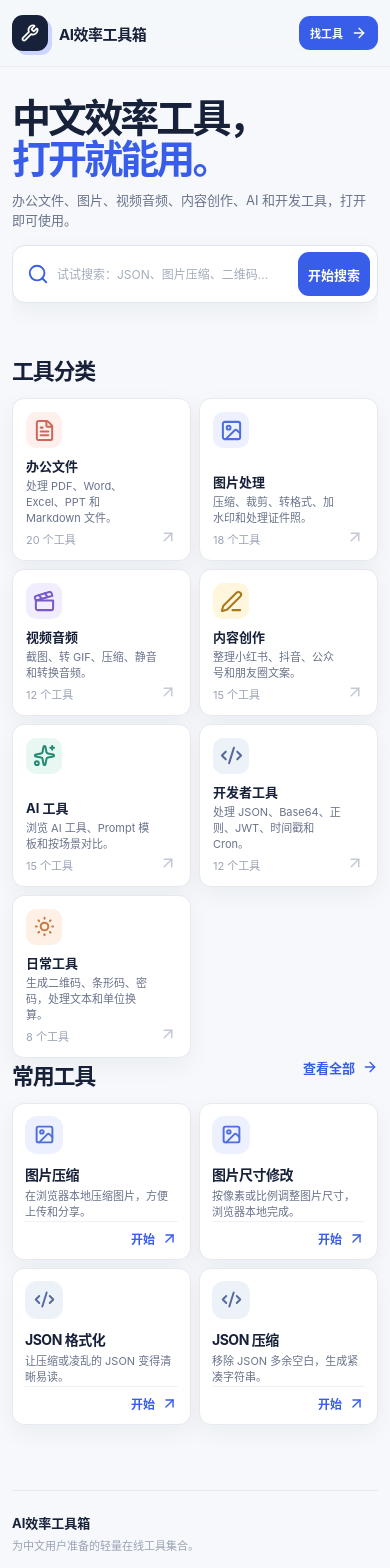
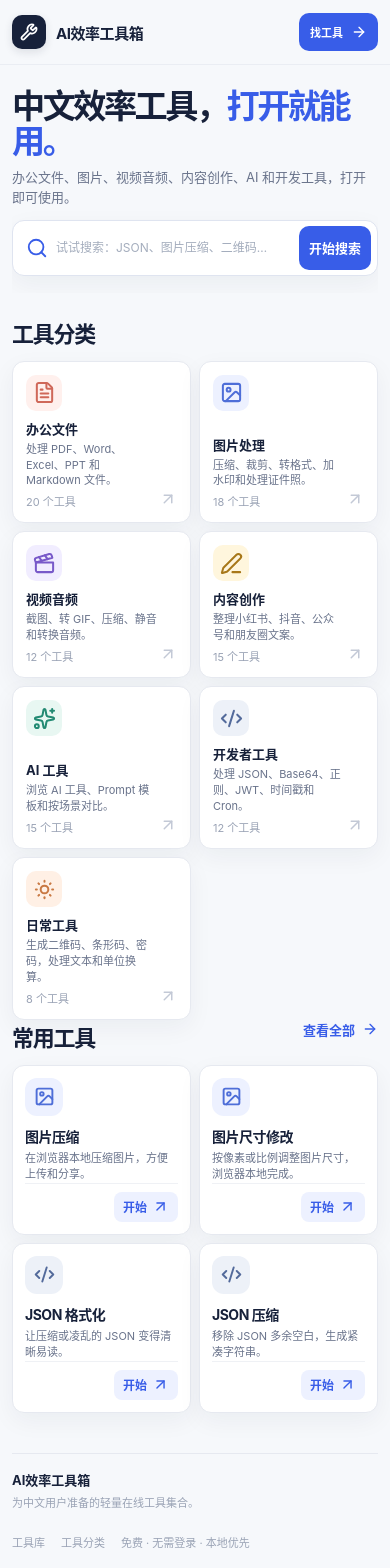
Before and after one commit to hyggemonster-star/toolswebsite, a Next.js app: page / in a window 390 px wide. Shown: the top 1568 px of the page. Built offline with nearby package versions, Linux system fonts and the light colour scheme; no server answers.

Commit message:
refine navigation and visual system alignment

```diff
--- a/src/app/categories/[category]/page.tsx
+++ b/src/app/categories/[category]/page.tsx
@@ -20,5 +20,5 @@ export default async function CategoryPage({ params }: { params: Promise<{ categ
   if (!category) notFound();
   const categoryTools = getToolsByCategory(category.id as ToolCategory);
 
-  return <main className="listing-page container"><div className="page-heading category-heading"><p className="eyebrow"><span className="eyebrow-dot" /> 工具分类</p><h1>{category.name}</h1><p>{category.description} 共 {categoryTools.length} 个工具。</p></div><ToolBrowser initialCategory={category.id} mode="category" tools={categoryTools} /></main>;
+  return <main className="listing-page container"><div className="page-heading category-heading"><h1>{category.name}</h1><p>{category.description} · {categoryTools.length} 个工具</p></div><ToolBrowser initialCategory={category.id} mode="category" tools={categoryTools} /></main>;
 }
--- a/src/app/globals.css
+++ b/src/app/globals.css
@@ -33,13 +33,13 @@ img { display: block; max-width: 100%; }
 
 .container { width: min(1180px, calc(100% - 48px)); margin: 0 auto; }
 .sr-only { position: absolute; width: 1px; height: 1px; padding: 0; margin: -1px; overflow: hidden; clip: rect(0, 0, 0, 0); white-space: nowrap; border: 0; }
-.site-main { padding-bottom: 88px; }
+.site-main { padding-bottom: 56px; }
 
 /* Shared chrome */
-.site-header { position: sticky; top: 0; z-index: 10; border-bottom: 1px solid rgba(230, 233, 240, 0.9); background: rgba(246, 248, 251, 0.9); backdrop-filter: blur(16px); }
-.header-inner { min-height: 72px; display: flex; align-items: center; justify-content: space-between; gap: 24px; }
-.brand { display: inline-flex; align-items: center; gap: 11px; min-width: max-content; }
-.brand-mark { width: 36px; height: 36px; display: grid; place-items: center; color: var(--surface); border-radius: 11px; background: var(--ink); box-shadow: 4px 4px 0 #cbd5ff; }
+.site-header { position: sticky; top: 0; z-index: 10; border-bottom: 1px solid rgba(230, 233, 240, 0.72); background: rgba(246, 248, 251, 0.96); backdrop-filter: blur(16px); }
+.header-inner { min-height: 68px; display: flex; align-items: center; justify-content: space-between; gap: 16px; }
+.brand { display: inline-flex; align-items: center; gap: 10px; min-width: max-content; }
+.brand-mark { width: 34px; height: 34px; display: grid; place-items: center; color: var(--surface); border-radius: 10px; background: var(--ink); box-shadow: 0 3px 8px rgba(23, 33, 58, 0.12); }
 .brand > span:last-child { display: grid; gap: 2px; }
 .brand strong { font-size: 15px; letter-spacing: -0.03em; }
 .brand small { color: var(--faint); font-size: 10px; font-weight: 700; letter-spacing: 0.12em; text-transform: uppercase; }
@@ -47,7 +47,7 @@ img { display: block; max-width: 100%; }
 .main-nav a { transition: color 160ms ease; }
 .main-nav a:hover { color: var(--accent); }
 .header-action, .primary-button { display: inline-flex; align-items: center; justify-content: center; gap: 8px; color: var(--surface); background: var(--accent); border-radius: 11px; font-size: 13px; font-weight: 800; transition: transform 160ms ease, background 160ms ease, box-shadow 160ms ease; }
-.header-action { padding: 11px 15px; }
+.header-action { min-height: 38px; padding: 0 13px; border-radius: 10px; }
 .header-action:hover, .primary-button:hover { background: var(--accent-dark); transform: translateY(-2px); box-shadow: 0 9px 18px rgba(56, 93, 232, 0.2); }
 .eyebrow, .section-kicker, .workspace-label { color: var(--signal-dark); font-size: 11px; font-weight: 800; letter-spacing: 0.1em; text-transform: uppercase; }
 .eyebrow { display: inline-flex; align-items: center; gap: 8px; margin-bottom: 18px; }
@@ -60,19 +60,19 @@ img { display: block; max-width: 100%; }
 .text-link:hover { color: var(--accent-dark); }
 
 /* Home: one clear action, then proof and discovery */
-.hero-section { position: relative; min-height: 0; display: block; padding: 28px 0 14px; overflow: hidden; }
+.hero-section { position: relative; min-height: 0; display: block; padding: 22px 0 10px; overflow: hidden; }
 .hero-section::before, .hero-section::after { display: none; }
 .hero-copy { position: relative; z-index: 1; max-width: 820px; }
 .hero-copy h1, .page-heading h1 { max-width: 720px; line-height: 1.06; letter-spacing: -0.075em; }
-.hero-copy h1 { font-size: clamp(38px, 4.6vw, 58px); }
+.hero-copy h1 { max-width: none; font-size: clamp(34px, 3.8vw, 50px); }
 .page-heading h1 { font-size: clamp(30px, 3.6vw, 42px); }
 .hero-copy h1 span, .page-heading h1 span { color: var(--accent); }
-.hero-description { max-width: 720px; margin: 12px 0 16px; color: var(--muted); font-size: 14px; line-height: 1.55; }
-.hero-search { width: min(100%, 720px); min-height: 56px; display: flex; align-items: center; gap: 13px; padding: 7px 8px 7px 17px; border: 1px solid #dfe4f0; border-radius: 14px; background: var(--surface); box-shadow: var(--shadow-sm); }
+.hero-description { max-width: 720px; margin: 8px 0 13px; color: var(--muted); font-size: 13px; line-height: 1.5; }
+.hero-search { width: min(100%, 720px); min-height: 52px; display: flex; align-items: center; gap: 12px; padding: 6px 7px 6px 15px; border: 1px solid #dfe4f0; border-radius: 13px; background: var(--surface); box-shadow: var(--shadow-sm); }
 .hero-search > svg { flex: 0 0 auto; color: var(--accent); }
 .hero-search input { min-width: 0; flex: 1; border: 0; outline: 0; color: var(--ink); background: transparent; font-size: 15px; }
 .hero-search input::placeholder { color: #a4adbd; }
-.hero-search button { min-height: 48px; display: inline-flex; align-items: center; gap: 7px; padding: 0 17px; color: var(--surface); background: var(--accent); border-radius: 11px; font-size: 13px; font-weight: 800; transition: background 160ms ease, transform 160ms ease; }
+.hero-search button { min-height: 42px; display: inline-flex; align-items: center; gap: 7px; padding: 0 15px; color: var(--surface); background: var(--accent); border-radius: 10px; font-size: 13px; font-weight: 800; transition: background 160ms ease, transform 160ms ease; }
 .hero-search button:hover { background: var(--accent-dark); transform: translateY(-1px); }
 .search-suggestions { display: flex; align-items: center; flex-wrap: wrap; gap: 9px; margin-top: 13px; color: var(--faint); font-size: 11px; }
 .search-suggestions button { padding: 5px 9px; color: var(--muted); border: 1px solid #e2e6ef; border-radius: 99px; background: rgba(255, 255, 255, 0.6); font-size: 11px; transition: border 160ms ease, color 160ms ease, background 160ms ease; }
@@ -119,7 +119,7 @@ img { display: block; max-width: 100%; }
 
 /* Tool cards deliberately expose only the decision-making information. */
 .tool-grid { display: grid; grid-template-columns: repeat(4, minmax(0, 1fr)); gap: 10px; }
-.tool-card { min-width: 0; min-height: 154px; display: flex; flex-direction: column; padding: 12px; border: 1px solid var(--line); border-radius: 12px; background: var(--surface); box-shadow: var(--shadow-sm); transition: transform 180ms ease, box-shadow 180ms ease, border-color 180ms ease; }
+.tool-card { min-width: 0; min-height: 148px; display: flex; flex-direction: column; padding: 12px; border: 1px solid var(--line); border-radius: 12px; background: var(--surface); box-shadow: var(--shadow-sm); transition: transform 180ms ease, box-shadow 180ms ease, border-color 180ms ease; }
 .tool-card:hover { transform: translateY(-2px); border-color: #d4dbea; box-shadow: var(--shadow-sm); }
 .tool-card-top { display: flex; align-items: center; justify-content: space-between; gap: 10px; }
 .tool-icon, .detail-icon { display: grid; place-items: center; border-radius: 12px; }
@@ -139,9 +139,9 @@ img { display: block; max-width: 100%; }
 .tool-description { display: -webkit-box; overflow: hidden; color: var(--muted); font-size: 11px; line-height: 1.5; -webkit-box-orient: vertical; -webkit-line-clamp: 2; }
 .tool-card-footer { display: flex; align-items: center; justify-content: flex-end; gap: 10px; margin-top: auto; padding-top: 8px; border-top: 1px solid #eff1f5; }
 .tool-card-footer > span { color: var(--faint); font-size: 10px; }
-.tool-use { display: inline-flex; align-items: center; gap: 6px; color: var(--accent); font-size: 12px; font-weight: 800; }
+.tool-use { min-height: 30px; display: inline-flex; align-items: center; gap: 5px; padding: 0 9px; color: var(--accent); border-radius: 8px; background: var(--accent-soft); font-size: 12px; font-weight: 800; }
 .tool-use svg { transition: transform 160ms ease; }
-.tool-use:hover { color: var(--accent-dark); }
+.tool-use:hover { color: var(--accent-dark); background: #e4eaff; }
 .tool-use:hover svg { transform: translate(2px, -2px); }
 .empty-state { display: grid; justify-items: center; gap: 8px; padding: 66px 20px; border: 1px dashed #d5dbe7; border-radius: 17px; background: var(--surface); text-align: center; }
 .empty-state span { font-size: 28px; }
@@ -160,7 +160,7 @@ img { display: block; max-width: 100%; }
 .why-list strong { font-size: 14px; }
 .why-list p { margin-top: 6px; color: #aeb7cb; font-size: 11px; line-height: 1.65; }
 
-.site-footer { display: flex; align-items: end; justify-content: space-between; gap: 24px; margin-top: 62px; padding-top: 22px; border-top: 1px solid var(--line); color: var(--faint); font-size: 11px; }
+.site-footer { display: flex; align-items: end; justify-content: space-between; gap: 24px; margin-top: 38px; padding-top: 16px; border-top: 1px solid var(--line); color: var(--faint); font-size: 11px; }
 .site-footer > div { display: grid; gap: 5px; }
 .site-footer strong { color: var(--ink); font-size: 13px; }
 .site-footer nav { display: flex; align-items: center; flex-wrap: wrap; justify-content: flex-end; gap: 18px; }
@@ -173,8 +173,9 @@ img { display: block; max-width: 100%; }
 .tools-heading-row { display: flex; align-items: center; justify-content: space-between; gap: 18px; }
 .tools-live-count { flex: 0 0 auto; padding: 6px 9px; color: var(--success); border: 1px solid #cfeee3; border-radius: 8px; background: var(--success-soft); font-size: 11px; font-weight: 800; }
 .page-heading > p:last-child { max-width: 640px; margin-top: 10px; color: var(--muted); font-size: 13px; line-height: 1.6; }
-.category-heading { padding-bottom: 26px; }
-.category-heading h1 { font-size: clamp(36px, 5vw, 56px); }
+.category-heading { padding-bottom: 16px; }
+.category-heading h1 { font-size: clamp(30px, 3.6vw, 42px); }
+.category-heading > p:last-child { margin-top: 8px; color: var(--muted); font-size: 13px; line-height: 1.6; }
 .toolkit-section { margin-bottom: 70px; }
 .toolkit-grid { display: grid; grid-template-columns: repeat(3, minmax(0, 1fr)); gap: 13px; }
 .toolkit-card { min-width: 0; display: grid; grid-template-rows: auto 1fr auto; gap: 19px; padding: 20px; border: 1px solid var(--line); border-radius: 17px; background: var(--surface); box-shadow: var(--shadow-sm); transition: transform 180ms ease, box-shadow 180ms ease, border-color 180ms ease; }
@@ -191,11 +192,11 @@ img { display: block; max-width: 100%; }
 .toolkit-link:hover { color: var(--accent); border-color: #cbd6f7; background: var(--accent-soft); }
 .toolkit-link:hover svg { color: var(--accent); }
 .browser-shell { padding-top: 0; }
-.browser-toolbar { display: flex; align-items: center; justify-content: space-between; gap: 18px; margin-bottom: 12px; }
+.browser-toolbar { display: flex; align-items: center; justify-content: flex-start; gap: 18px; margin-bottom: 12px; }
 .search-field { display: flex; align-items: center; gap: 10px; height: 46px; padding: 0 13px; border: 1px solid var(--line); border-radius: 11px; background: var(--surface); }
 .search-field:focus-within { border-color: #b8c7fb; box-shadow: 0 0 0 4px rgba(56, 93, 232, 0.09); }
 .search-field svg { flex: 0 0 auto; color: var(--accent); }
-.compact-search { width: min(100%, 500px); }
+.compact-search { width: min(100%, 560px); }
 .search-field input { min-width: 0; flex: 1; border: 0; outline: 0; color: var(--ink); background: transparent; font-size: 14px; }
 .search-field input::placeholder { color: var(--faint); }
 .search-field button { display: grid; place-items: center; color: var(--faint); background: transparent; }
@@ -207,20 +208,21 @@ img { display: block; max-width: 100%; }
 .filter-chip:hover, .filter-chip.active, .unit-group-tabs button:hover, .unit-group-tabs button.active { color: var(--surface); border-color: var(--ink); background: var(--ink); }
 
 /* Tools workspace: categories stay visible while the result area remains compact. */
-.tool-library-layout { display: grid; grid-template-columns: 158px minmax(0, 1fr); align-items: start; gap: 16px; }
-.tool-category-sidebar { position: sticky; top: 86px; padding: 8px 6px; border: 1px solid var(--line); border-radius: 11px; background: rgba(255, 255, 255, 0.78); box-shadow: none; }
-.tool-category-sidebar-heading { padding: 2px 7px 8px; }
+.tool-library-layout { display: grid; grid-template-columns: 152px minmax(0, 1fr); align-items: start; gap: 14px; }
+.tool-category-sidebar { position: sticky; top: 86px; padding: 4px 0; border: 0; border-radius: 0; background: transparent; box-shadow: none; }
+.tool-category-sidebar-heading { padding: 3px 6px 7px; }
 .tool-category-sidebar-heading .section-kicker { margin-bottom: 5px; }
-.tool-category-sidebar-heading h2 { font-size: 14px; letter-spacing: -0.045em; }
+.tool-category-sidebar-heading h2 { font-size: 13px; letter-spacing: -0.045em; }
 .tool-category-nav { display: grid; gap: 2px; }
-.tool-category-nav-item { width: 100%; display: flex; align-items: center; gap: 8px; padding: 8px 7px; color: var(--muted); border-radius: 8px; background: transparent; font-size: 11px; font-weight: 700; text-align: left; transition: color 160ms ease, background 160ms ease; }
+.tool-category-nav-item { width: 100%; display: flex; align-items: center; gap: 7px; padding: 7px 6px; color: var(--muted); border-radius: 7px; background: transparent; font-size: 11px; font-weight: 700; text-align: left; transition: color 160ms ease, background 160ms ease; }
 .tool-category-nav-item svg { flex: 0 0 auto; color: var(--faint); }
+.tool-category-nav-item svg { width: 14px; height: 14px; }
 .tool-category-nav-item:hover { color: var(--ink); background: var(--surface-soft); }
 .tool-category-nav-item.active { color: var(--accent); background: var(--accent-soft); }
 .tool-category-nav-item.active svg { color: var(--accent); }
 .tool-category-toolkit-link { display: flex; align-items: center; justify-content: space-between; gap: 8px; margin: 12px 6px 1px; padding: 10px 8px 2px; color: var(--accent); border-top: 1px solid var(--line); font-size: 11px; font-weight: 800; }
 .tool-category-toolkit-link span { color: var(--faint); font-size: 14px; }
-.tool-browser-content { min-width: 0; }
+.tool-browser-content { width: min(100%, 980px); min-width: 0; margin-inline: auto; }
 .browser-content-heading { display: flex; align-items: end; justify-content: space-between; gap: 20px; margin-bottom: 12px; }
 .browser-content-heading .section-kicker { margin-bottom: 6px; }
 .browser-content-heading h2 { font-size: clamp(20px, 2.4vw, 27px); letter-spacing: -0.06em; }
@@ -237,23 +239,23 @@ img { display: block; max-width: 100%; }
 .capability-strip strong { color: var(--ink); font-size: 11px; }
 
 /* Tool detail: the operation area is intentionally the visual anchor. */
-.detail-page { width: min(100% - 48px, 1020px); padding-top: 32px; padding-bottom: 72px; }
+.detail-page { width: min(100% - 48px, 980px); padding-top: 24px; padding-bottom: 56px; }
 .back-link { display: inline-flex; align-items: center; gap: 7px; color: var(--muted); font-size: 13px; }
 .back-link:hover { color: var(--accent); }
-.detail-intro { display: grid; justify-items: center; gap: 15px; padding: 34px 0 25px; text-align: center; }
-.detail-icon { width: 62px; height: 62px; flex: 0 0 auto; border-radius: 17px; }
+.detail-intro { display: grid; justify-items: center; gap: 12px; padding: 24px 0 19px; text-align: center; }
+.detail-icon { width: 58px; height: 58px; flex: 0 0 auto; border-radius: 15px; }
 .detail-copy { max-width: 780px; }
 .detail-meta { display: flex; align-items: center; justify-content: center; flex-wrap: wrap; gap: 8px; color: var(--faint); font-size: 12px; }
 .status-pill { display: inline-flex; align-items: center; gap: 5px; padding: 5px 8px; border-radius: 7px; font-size: 10px; font-weight: 800; }
 .status-pill.status-live { color: var(--success); background: var(--success-soft); }
 .status-pill.status-soon { color: var(--warning); background: var(--warning-soft); }
 .detail-meta .status-pill { margin-left: 5px; }
-.detail-copy h1 { margin-top: 10px; font-size: clamp(32px, 4vw, 49px); letter-spacing: -0.07em; }
-.detail-copy > p { max-width: 710px; margin: 13px auto 0; color: var(--muted); font-size: 15px; line-height: 1.7; }
-.detail-actions { display: flex; justify-content: center; flex-wrap: wrap; gap: 9px; margin-top: 16px; }
+.detail-copy h1 { margin-top: 8px; font-size: clamp(30px, 3.5vw, 44px); letter-spacing: -0.07em; }
+.detail-copy > p { max-width: 710px; margin: 10px auto 0; color: var(--muted); font-size: 14px; line-height: 1.6; }
+.detail-actions { display: flex; justify-content: center; flex-wrap: wrap; gap: 9px; margin-top: 12px; }
 .detail-action-button { min-height: 38px; padding: 0 13px; }
 .detail-action-button[aria-pressed="true"] { color: var(--accent); border-color: #b9c8f4; background: var(--accent-soft); }
-.workspace-card { padding: 27px; border: 1px solid var(--line); border-radius: 20px; background: var(--surface); box-shadow: var(--shadow-md); }
+.workspace-card { padding: 22px; border: 1px solid var(--line); border-radius: 16px; background: var(--surface); box-shadow: var(--shadow-sm); }
 .workspace-heading { display: flex; align-items: flex-start; justify-content: center; gap: 20px; margin-bottom: 19px; text-align: center; }
 .workspace-label { margin-bottom: 7px; color: var(--signal-dark); font-size: 10px; letter-spacing: 0.09em; }
 .workspace-heading h2 { font-size: 21px; letter-spacing: -0.045em; }
@@ -722,10 +724,19 @@ img { display: block; max-width: 100%; }
 .faq-item[open] summary svg { transform: rotate(180deg); }
 .faq-item > p { max-width: 740px; padding: 0 19px 18px; color: var(--muted); font-size: 13px; line-height: 1.75; }
 
+@media (min-width: 1021px) {
+  .category-grid { grid-template-columns: repeat(12, minmax(0, 1fr)); }
+  .category-grid .category-card { grid-column: span 3; }
+  .category-grid .category-card:nth-child(5) { grid-column-start: 2; }
+  .category-grid .category-card:nth-child(6) { grid-column-start: 5; }
+  .category-grid .category-card:nth-child(7) { grid-column-start: 8; }
+}
+
 @media (max-width: 1020px) {
   .hero-section { grid-template-columns: minmax(0, 1fr) 320px; gap: 38px; }
   .category-grid, .tool-grid, .toolkit-grid, .ai-directory-grid, .ai-comparison-grid { grid-template-columns: repeat(3, minmax(0, 1fr)); }
-  .tool-library-layout { grid-template-columns: 158px minmax(0, 1fr); gap: 16px; }
+  .tool-library-layout { grid-template-columns: 152px minmax(0, 1fr); gap: 14px; }
+  .tool-browser-content .tool-grid { grid-template-columns: repeat(3, minmax(0, 1fr)); }
   .why-section { gap: 36px; }
   .coming-soon-card { grid-template-columns: auto minmax(0, 1fr); }
   .compliance-note { grid-column: 1 / -1; }
@@ -733,19 +744,19 @@ img { display: block; max-width: 100%; }
 
 @media (max-width: 720px) {
   .container { width: min(100% - 30px, 560px); }
-  .header-inner { min-height: 66px; }
+  .header-inner { min-height: 64px; }
   .main-nav { display: none; }
   .header-action { padding: 9px 11px; font-size: 12px; }
-  .hero-section { display: block; min-height: 0; padding: 30px 0 22px; }
-  .hero-copy h1 { font-size: clamp(36px, 10vw, 48px); }
-  .hero-description { margin-top: 10px; margin-bottom: 14px; font-size: 13px; line-height: 1.6; }
-  .hero-search { min-height: 54px; padding: 6px 7px 6px 14px; border-radius: 13px; }
+  .hero-section { display: block; min-height: 0; padding: 24px 0 17px; }
+  .hero-copy h1 { max-width: 100%; font-size: clamp(32px, 8.5vw, 44px); }
+  .hero-description { margin-top: 8px; margin-bottom: 12px; font-size: 13px; line-height: 1.55; }
+  .hero-search { min-height: 52px; padding: 5px 6px 5px 13px; border-radius: 12px; }
   .hero-search button { min-height: 44px; padding: 0 12px; }
   .hero-search button svg { display: none; }
   .hero-search input { font-size: 13px; }
   .quick-start-panel { margin-top: 30px; padding: 20px; border-radius: 18px; }
   .quick-start-heading h2 { font-size: 20px; }
-  .home-section { padding-top: 28px; }
+  .home-section { padding-top: 23px; }
   .popular-section { padding-top: 0; }
   .section-heading { align-items: flex-start; margin-bottom: 13px; }
   .heading-note { display: none; }
@@ -753,7 +764,7 @@ img { display: block; max-width: 100%; }
   .category-card { min-height: 130px; padding: 13px; border-radius: 12px; }
   .category-card-copy strong { font-size: 13px; }
   .category-card-copy span { font-size: 11px; }
-  .tool-card { min-height: 148px; padding: 11px; border-radius: 12px; }
+  .tool-card { min-height: 142px; padding: 11px; border-radius: 12px; }
   .tool-card h3 { font-size: 14px; }
   .tool-description { font-size: 11px; }
   .tool-state { padding: 4px 6px; font-size: 9px; }
@@ -765,7 +776,7 @@ img { display: block; max-width: 100%; }
   .why-list > div { grid-template-columns: 34px minmax(0, 1fr); gap: 11px; }
   .why-list > div > span { grid-row: span 2; }
   .why-list p { margin-top: 4px; }
-  .site-footer { align-items: flex-start; flex-direction: column; margin-top: 65px; }
+  .site-footer { align-items: flex-start; flex-direction: column; margin-top: 40px; }
   .site-footer nav { justify-content: flex-start; gap: 10px 16px; }
   .listing-page { padding-top: 24px; padding-bottom: 48px; }
   .page-heading { padding-bottom: 14px; }
@@ -776,7 +787,7 @@ img { display: block; max-width: 100%; }
   .toolkit-grid { grid-template-columns: 1fr; }
   .toolkit-grid-compact { grid-auto-columns: 82%; grid-template-columns: none; }
   .tool-library-layout { display: block; }
-  .tool-category-sidebar { top: 66px; z-index: 5; display: flex; align-items: center; gap: 8px; margin-bottom: 12px; padding: 7px; overflow: hidden; border-radius: 11px; }
+  .tool-category-sidebar { top: 64px; z-index: 5; display: flex; align-items: center; gap: 8px; margin-bottom: 12px; padding: 7px; overflow: hidden; border: 1px solid var(--line); border-radius: 11px; background: rgba(255, 255, 255, 0.88); }
   .tool-category-sidebar-heading { flex: 0 0 auto; padding: 1px 5px 1px 3px; }
   .tool-category-sidebar-heading .section-kicker { display: none; }
   .tool-category-sidebar-heading h2 { font-size: 14px; }
@@ -798,7 +809,7 @@ img { display: block; max-width: 100%; }
   .result-count { margin-top: 12px; }
   .filter-row { flex-wrap: nowrap; overflow-x: auto; padding-bottom: 4px; }
   .filter-chip { flex: 0 0 auto; white-space: nowrap; }
-  .detail-page { width: min(100% - 30px, 560px); padding-top: 24px; padding-bottom: 60px; }
+  .detail-page { width: min(100% - 30px, 560px); padding-top: 20px; padding-bottom: 48px; }
   .detail-intro { gap: 12px; padding: 26px 0 22px; }
   .detail-icon { width: 51px; height: 51px; border-radius: 14px; }
   .detail-copy h1 { font-size: clamp(28px, 8vw, 39px); }
--- a/src/components/HomeExplorer.tsx
+++ b/src/components/HomeExplorer.tsx
@@ -23,7 +23,7 @@ export function HomeExplorer({ popularTools, allTools }: { popularTools: ToolRec
     <>
       <section className="hero-section">
         <div className="hero-copy">
-          <h1>中文效率工具，<br /><span>打开就能用。</span></h1>
+          <h1>中文效率工具，<span>打开就能用。</span></h1>
           <p className="hero-description">办公文件、图片、视频音频、内容创作、AI 和开发工具，打开即可使用。</p>
           <form className="hero-search" onSubmit={submitSearch}>
             <Search size={22} aria-hidden="true" />
```
Also changed, not shown: src/components/ToolBrowser.tsx (+3 -4 lines), 1 other file (tests, documents, lock files or other folders).
